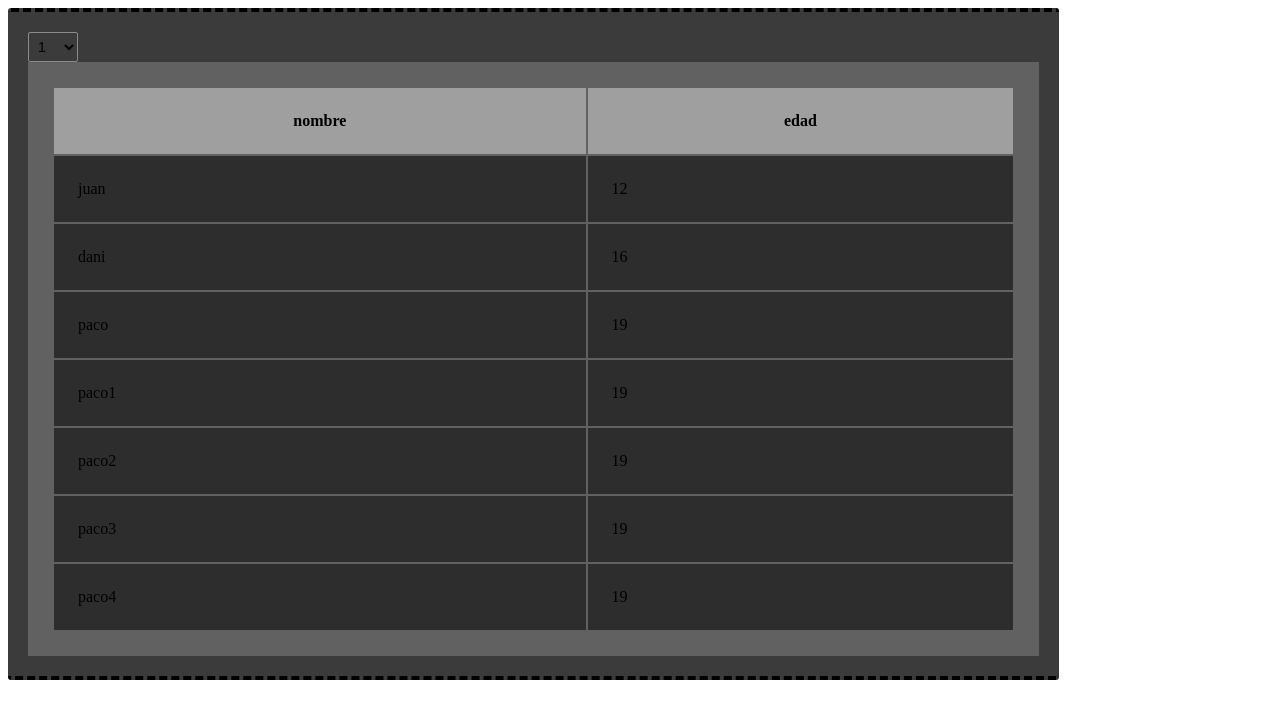
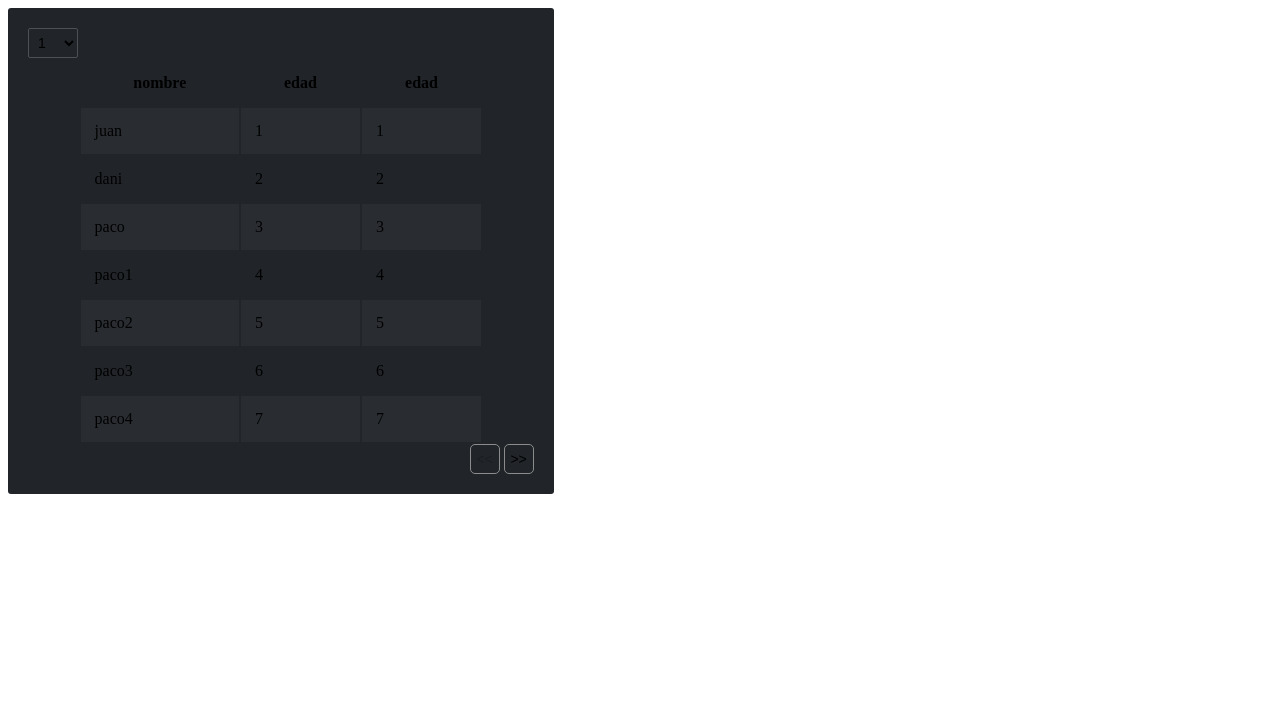
Before and after one commit to pacoman202/DataTable, a website: page index.html in a window 1280 px wide. Drawn offline with nearby package versions, Linux system fonts and the light colour scheme.

Commit message:
Paginador funcional

```diff
--- a/dataTable.css
+++ b/dataTable.css
@@ -1,31 +1,30 @@
 .dataTable {
-  width: 100%;
+  width: 80%;
   margin: 0 auto;
-  padding: 24px;
-  background-color: #616161;
 }
 
 .dataTable td {
-  padding: 24px;
-  background-color: #2d2d2d;
+  padding: 14px;
+}
+
+.dataTable tbody tr:nth-child(odd) {
+  background-color: #292d31;
 }
 
 .dataTable th {
-  padding: 24px;
-  background-color: #9f9f9f;
+  padding: 14px;
 }
 
 .containerDataTable {
-  background-color: #3b3b3b;
+  background-color: #212529;
   width: 80%;
-  border-block: dashed rgb(0, 0, 0) 4px;
   padding: 20px;
   border-radius: 3px;
 }
 
 .containerDataTable select {
   background: transparent;
-  border: #8b8b8b 1px solid;
+  border: #4d5154 1px solid;
   border-radius: 2px;
   font-size: 14px;
   height: 30px;
--- a/dataTable.js
+++ b/dataTable.js
@@ -2,62 +2,89 @@ class DataTable {
     constructor(id) {
         this.id = id
         this.header = $(`${id} thead`).html().split('<tr>').map(data => '<tr>' + data).slice(1)
-        this.body = $(`${id} tbody`).html().split('<tr>').map(data => '<tr>' + data)
-        $(`${id}`).wrap('<div class="containerDataTable">')
-        $(`${id}`).addClass('dataTable')
+        this.body = $(`${id} tbody`).html().split('<tr>').map(data => '<tr>' + data).slice(1)
 
+        this.inicializarEstructura()
+    }
+
+    inicializarEstructura() {
+        $(`${this.id}`).wrap('<div class="containerDataTable">')
+        $(`${this.id}`).addClass('dataTable')
+
+        $(`.containerDataTable`).append('<div class="buttonsDataTable">')
         $(`.containerDataTable`).prepend(this.generarSelect())
 
-        $('html').on('click', '.buttonDataTable', this.cambiarPagina)
-        $('html').on('change', '.selectDataTable', () => {
-            this.cantPags($(this).val())
-        })
+        $('html').on('click', '.buttonDataTable', function (event) {
+            this.cambiarPagina($(event.target).attr('pag'))
+        }.bind(this))
 
-        this.cantPags()
+        $('html').on('change', '.selectDataTable', this.paginarDatos)
+
+        this.paginarDatos()
     }
 
     generarSelect() {
-        const nums = [1, 2, 3, 4, 5, 6, 7, 8, 9, 10]
+        const nums = [1, 5, 10, 25, 50, 100]
         let select = '<select class="selectDataTable" value="5">'
         nums.forEach(data => select += `<option value="${data}">${data}</option>`)
         return select + "</select>"
     }
 
-    cantPags = () => {
+    paginarDatos = () => {
         const cant = parseInt($('.selectDataTable').val())
+
         this.datosPaginados = []
-        this.body.slice(1).forEach((data, index) => {
+        this.body.forEach((data, index) => {
             if (index % cant === 0) {
                 this.datosPaginados.push([])
             }
             this.datosPaginados[Math.floor(index / cant)].push(data)
         })
+
         this.crearBotones()
         this.cambiarPagina(0)
     }
 
-    cambiarPagina = (num) => {
-        const numPag = $(num).html()
-        if (numPag === "<<") $(`${this.id} tbody`).html(this.datosPaginados[0])
-        else if (numPag === ">>") $(`${this.id} tbody`).html(this.datosPaginados[this.datosPaginados.length - 1])
-        else $(`${this.id} tbody`).html(this.datosPaginados[numPag])
+    cambiarPagina = (data) => {
+        $(`${this.id} tbody`).html(this.datosPaginados[data])
+        this.crearBotones(data)
     }
 
-    crearBotones() {
-        if (!$('.buttonsDataTable').html()) $(`.containerDataTable`).append('<div class="buttonsDataTable">')
-        $('.buttonsDataTable').html('')
-        Object.keys(this.datosPaginados).forEach((data, index) => {
-            $('.buttonsDataTable').append('<button class="buttonDataTable">' + (index + 1) + '</button>')
+    crearBotones(pagActual = 0) {
+        let botones = []
+
+        this.datosPaginados.forEach((data, index) => {
+            botones.push(`<button pag="${index}" class="buttonDataTable">${index + 1}</button>`)
         })
+        botones = this.mostrarEnRango(parseInt(pagActual), botones)
+
+
+        $('.buttonsDataTable').html(botones.join(' '))
     }
 
-    mostrarEnRango(rango, actual) {
-        const start = Math.max(1, actual - rango);
-        const end = Math.min(data.length, actual + rango);
-        const res = data.slice(start - 1, end);
+    mostrarEnRango(pagActual, data) {
+        const rango = 2;
+        const dataLength = data.length - 1;
+        let inicio = Math.max(0, pagActual - rango);
+        let fin = Math.min(dataLength, pagActual + rango);
 
-        if (res[0] !== 1) res.unshift('<<');
-        if (res[res.length - 1] !== data[data.length - 1]) res.push('>>');
-        return res
+        while ((fin - inicio + 1) < 5 && (inicio > 0 || fin < dataLength)) {
+            inicio = Math.max(0, inicio - 1);
+            fin = Math.min(dataLength, fin + 1);
+        }
+
+        data = data.filter((boton, index) => index >= inicio && index <= fin);
+
+        data.unshift(this.desplazarIzquierda(pagActual))
+        data.push(this.desplazarDerecha(pagActual, dataLength))
+        return data
+    }
+
+    desplazarIzquierda(pagActual) {
+        return `<button pag="0" ${(pagActual === 0) ? 'disabled' : ''} class="buttonDataTable"><<</button>`
+    }
+
+    desplazarDerecha(pagActual, dataLength) {
+        return `<button pag="${dataLength}" ${(pagActual === dataLength) ? 'disabled' : ''} class="buttonDataTable">>></button>`
     }
 }
--- a/index.html
+++ b/index.html
@@ -11,47 +11,56 @@
 </head>
 
 <body>
+    <div style="width: 50%;">
     <table id="dataTable">
         <thead>
             <tr>
                 <th>nombre</th>
+                <th>edad</th>
                 <th>edad</th>
             </tr>
         </thead>
         <tbody>
             <tr>
                 <td>juan</td>
-                <td>12</td>
+                <td>1</td>
+                <td>1</td>
             </tr>
             <tr>
                 <td>dani</td>
-                <td>16</td>
+                <td>2</td>
+                <td>2</td>
             </tr>
             <tr>
                 <td>paco</td>
-                <td>19</td>
+                <td>3</td>
+                <td>3</td>
             </tr>
             <tr>
                 <td>paco1</td>
-                <td>19</td>
+                <td>4</td>
+                <td>4</td>
             </tr>
             <tr>
                 <td>paco2</td>
-                <td>19</td>
+                <td>5</td>
+                <td>5</td>
             </tr>
             <tr>
                 <td>paco3</td>
-                <td>19</td>
+                <td>6</td>
+                <td>6</td>
             </tr>
             <tr>
                 <td>paco4</td>
-                <td>19</td>
+                <td>7</td>
+                <td>7</td>
             </tr>
         </tbody>
     </table>
-
+</div>
     <script>
-        data = new DataTable('#dataTable')
+        const dataTable = new DataTable('#dataTable')
     </script>
 </body>
 
```
